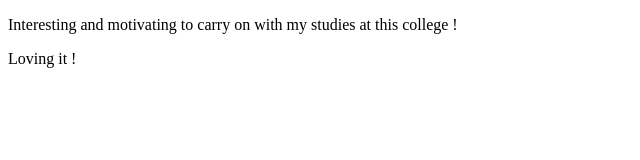
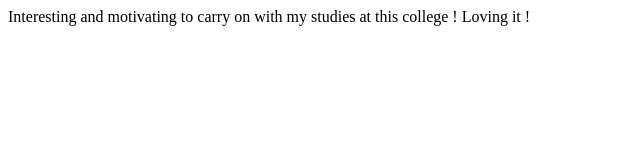
Before and after one commit to taylordavids1021/paragraphtagexcersize, a plain HTML site: page index.html in a window 1280 px wide. Shown: the whole page, without its empty margins (0-640 px from the left). Drawn offline with Linux system fonts and the light colour scheme.

Commit message:
update readme

```diff
--- a/index.html
+++ b/index.html
@@ -9,8 +9,8 @@
 </head>
 <body>
     <!--In the body add paragraphs -->
-    <!--seperating each sentence paragraph from each other-->
-    <p>Interesting and motivating to carry on with my studies at this college !</p>
-    <p>Loving it !</p>
+
+    Interesting and motivating to carry on with my studies at this college !
+    Loving it !
 </body>
 </html>
```
